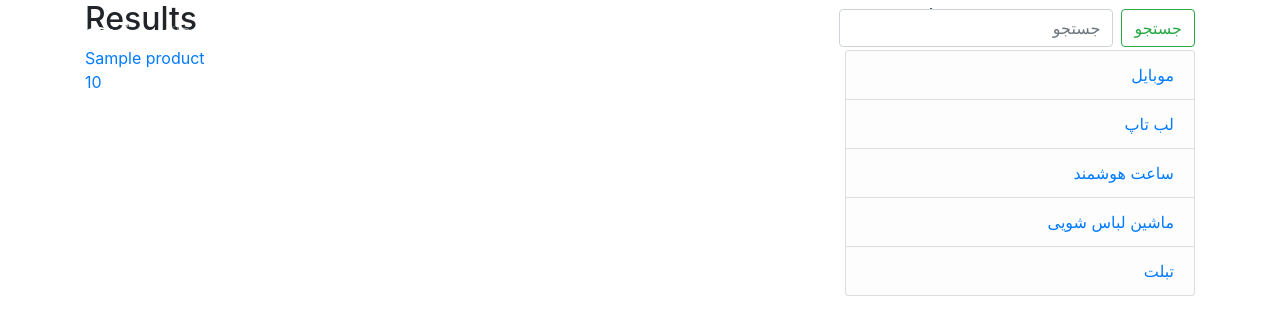
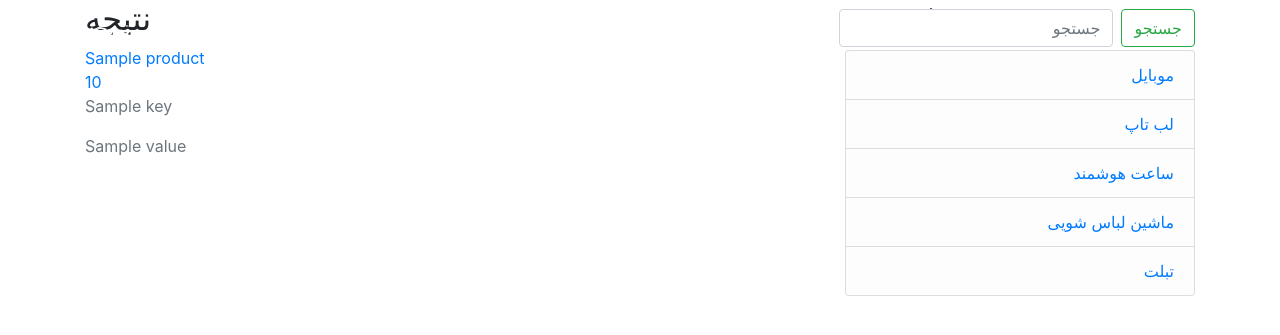
Before and after one commit to GhostyAR/AP_poroje, a Django app: template torobche/blog/templates/blog/search.html in a window 1280 px wide. Shown: the top 335 px of the page. Run offline with Django 4.2, Linux system fonts and the light colour scheme; the template is opened without the code that fills it: most values are stand-ins (such as "Sample title", 1, 10 or a date in 2020); some libraries are stand-ins or nearby versions.

Commit message:
update search.html part

```diff
--- a/torobche/blog/templates/blog/search.html
+++ b/torobche/blog/templates/blog/search.html
@@ -1,24 +1,24 @@
-
-{% extends "blog/base.html" %}
-
-{% block content %}
-    {% if results %}
-        <h2>Results</h2>
+{% extends "blog/base.html" %} {% block content %} {% if results %}
+<h2>نتیجه</h2>
 {% for product in results %}
 <article class="media content-section">
   <div class="media-body">
     <div class="article-metadata">
       <a class="mr-2" href="{{ url }}">{{ product.name }}</a>
-                        {% for url, price in results.UP.items %}
+      {% for url, price in product.ulp.items %}
       <div class="article-metadata">
         <a class="mr-2" href="{{ url }}">{{ price }}</a>
+      </div>
+      {% endfor %} {% for key,value in product.attr.items %}
+
+      <div>
+        <p class="text-muted">{{ key }}</p>
+        <p class="text-muted">{{ value }}</p>
       </div>
       {% endfor %}
     </div>
   </div>
 </article>
-        {% endfor %}
-    {% else %}
-        <p>No products found.</p>
-    {% endif %}
-{% endblock content %}
+{% endfor %} {% else %}
+<p>محصولی یافت نشد</p>
+{% endif %} {% endblock content %}
```
Lines whose indentation alone changed are shown as unchanged.
